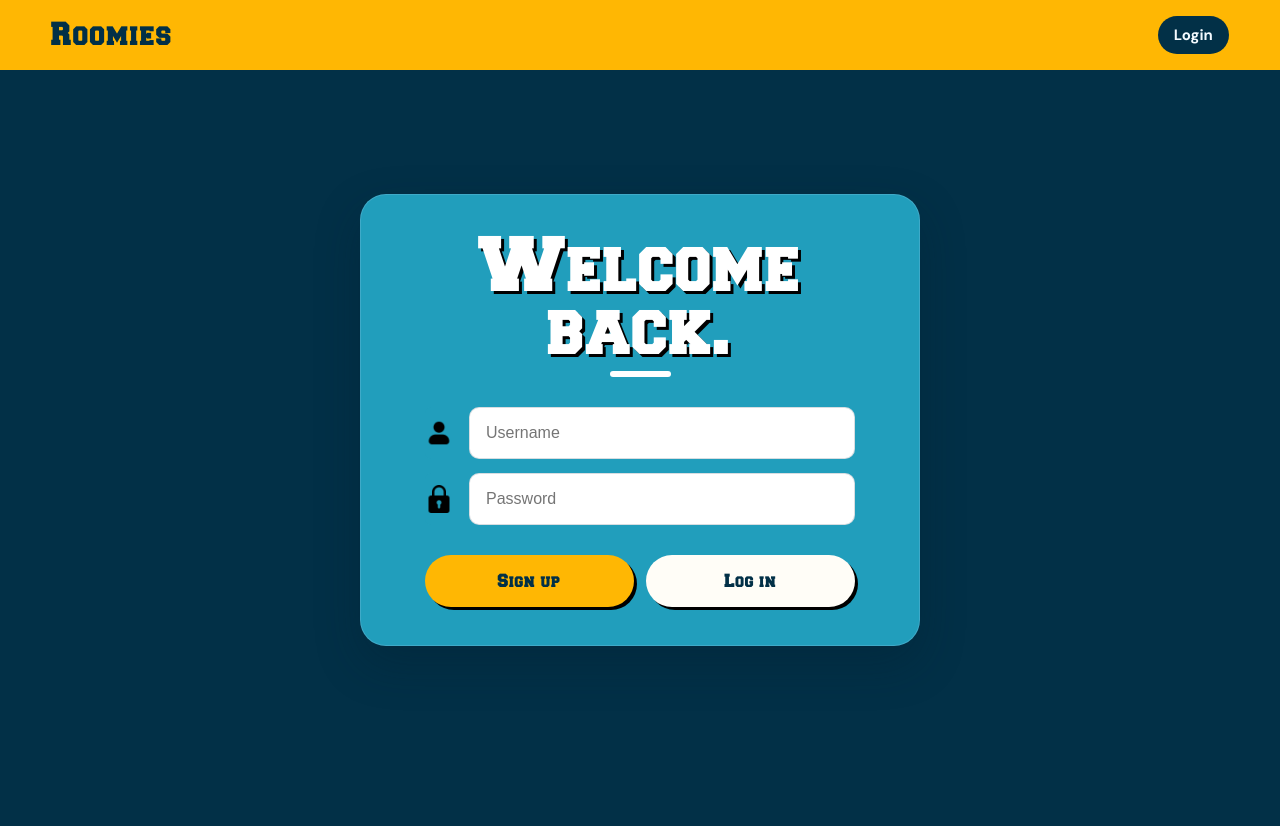
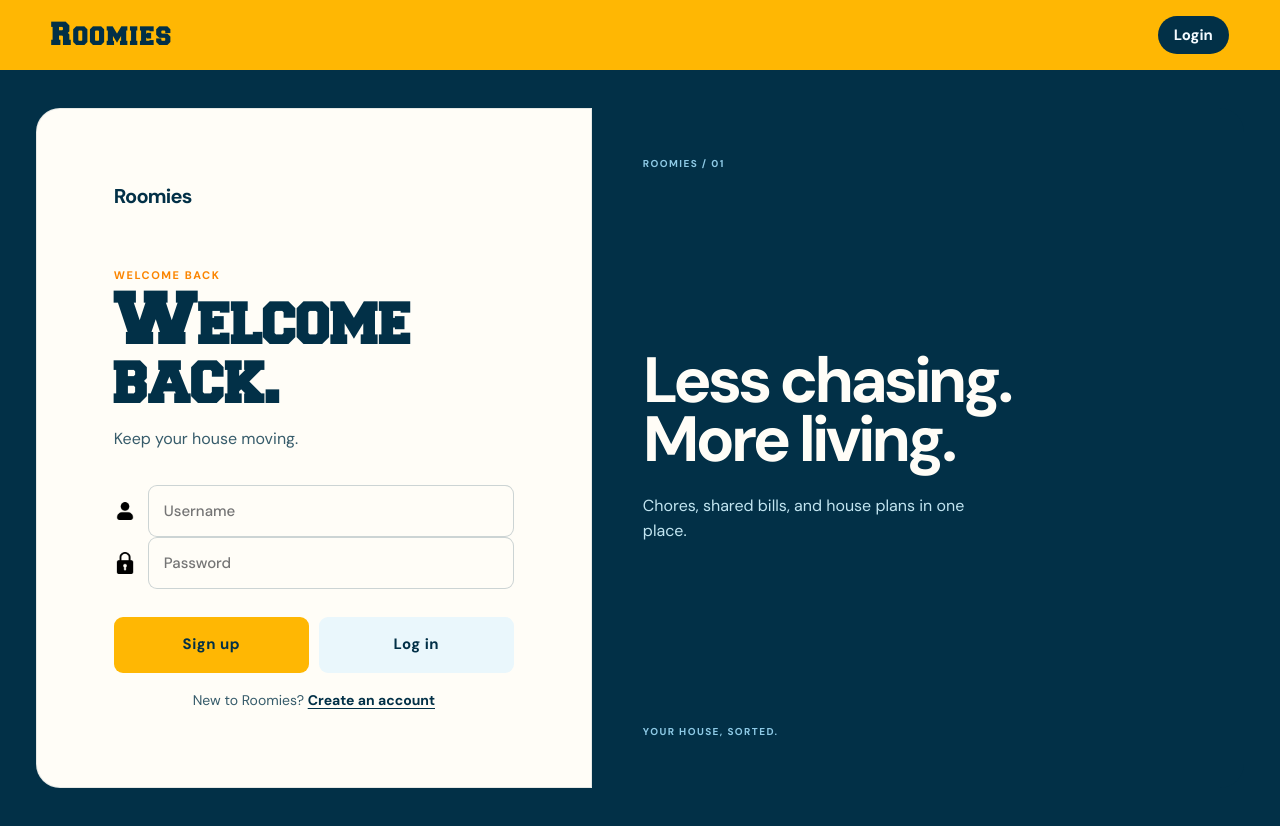
Before and after one commit to guzmanthegreat/student-housing-app, a React (Vite) app in the folder frontend/: page /login in a window 1280 px wide. Shown: the top 826 px of the page. Built offline with nearby package versions, Linux system fonts and the light colour scheme; no server answers.

Commit message:
Refresh auth screens with focused split layout

```diff
--- a/frontend/src/pages/Login.css
+++ b/frontend/src/pages/Login.css
@@ -1,190 +1,241 @@
-.gil-auth .container {
-  display: flex;
-  flex-direction: column;
-  margin: auto;
-  margin-top: 20px;
-  background: var(--surface);
-  padding-bottom: 30px;
-  height: 710px;
-  border-radius: 100px;
-  box-shadow: 10px 10px var(--ink);
-  width: 900px;
-}
-
-.gil-auth .header {
-  display: flex;
-  flex-direction: column;
-  align-items: center;
-  gap: 9px;
-  width: 100%;
-  margin-top: 50px;
-}
-
-.gil-auth .text {
-  margin-top: 30px;
-  color: #ffffff;
-  font-size: 65px;
-  font-weight: 1000;
-  font-family: 'Freshman', serif;
-  text-shadow: 3px 3px #000;
-  text-align: center;
-}
-
-.gil-auth .underline {
-  width: 61px;
-  height: 6px;
-  background: #ffffff;
-  border-radius: 9px;
-}
-
-.gil-auth .inputs {
-  margin-top: 35px;
-  display: flex;
-  flex-direction: column;
-  gap: 25px;
-}
-
-.gil-auth .input {
-  display: flex;
-  align-items: center;
-  margin: auto;
-  width: 480px;
-  height: 80px;
-  background: var(--surface);
-  border-radius: 6px;
-  font-family: 'Freshman', serif;
-}
-
-.gil-auth .input img {
-  margin: 0 30px;
-  height: 40px;
-}
-
-.gil-auth .input input {
-  height: 50px;
-  width: 400px;
-  background: #ffffff;
-  border: none;
-  padding-left: 25px;
-  outline: none;
-  color: #000;
-  font-size: 21px;
-  font-weight: 1000;
-  border-radius: 10px;
-  box-shadow: 3px 3px #000;
-}
-
-.gil-auth .forgot-password {
-  padding-left: 62px;
-  margin-top: 35px;
-  color: #000;
-  font-size: 21px;
-  font-weight: 1000;
-  font-family: 'Freshman', serif;
-  margin-left: 150px;
-}
-
-.gil-auth .forgot-password span {
-  color: #ffffff;
-  cursor: pointer;
-  text-decoration: underline;
-}
-
-.gil-auth .submit-container {
-  display: flex;
-  gap: 80px;
-  margin: 60px auto;
-  margin-left: 200px;
-}
-
-.gil-auth .submit {
-  display: flex;
-  justify-content: center;
-  align-items: center;
-  width: 220px;
-  height: 59px;
-  color: var(--ink);
-  font-weight: 1000;
-  background: var(--primary);
-  border-radius: 50px;
-  font-size: 19px;
-  cursor: pointer;
-  font-family: 'Freshman', serif;
-  box-shadow: 3px 3px #000;
-}
-
-.gil-auth .submit.gray {
-  background: var(--paper);
-  color: var(--ink);
-}
-
-.login-error {
-  margin-top:-8px;
-  color: #ffffff;
-  font-size: 1.6rem;
-  padding: 10px 10px;
-  width: 100%;
-  text-align: center;
-  font-family: 'Freshman', serif;
-}
-
-/* Clean responsive auth layout */
-.gil-auth {
+.gil-auth,
+.jp-auth {
   min-height: calc(100dvh - 72px);
   display: grid;
-  place-items: center;
-  padding: 32px 18px 64px;
+  grid-template-columns: minmax(0, 0.92fr) minmax(360px, 1.08fr);
+  gap: 0;
+  padding: clamp(18px, 3vw, 36px);
+  background: var(--surface-deep);
 }
 
 .gil-auth .container,
 .jp-auth .container {
-  width: min(100%, 560px);
-  height: auto;
-  min-height: 0;
+  width: 100%;
+  min-height: 680px;
+  display: flex;
+  flex-direction: column;
+  justify-content: center;
   margin: 0;
-  padding: 42px clamp(20px, 6vw, 64px) 38px;
-  border-radius: var(--radius-lg);
-  background: var(--surface);
-  border: 1px solid rgba(142,202,230,.28);
-  box-shadow: var(--shadow);
+  padding: clamp(28px, 6vw, 92px);
+  border: 1px solid rgba(2, 48, 71, 0.1);
+  border-radius: 24px 0 0 24px;
+  background: var(--paper);
+  box-shadow: none;
+}
+
+.auth-brand {
+  align-self: flex-start;
+  margin-bottom: auto;
+  color: var(--ink);
+  font: 800 20px/1 'DM Sans', sans-serif;
+  letter-spacing: -0.04em;
+  text-decoration: none;
 }
 
 .gil-auth .header,
-.jp-auth .header { margin-top: 0; }
+.jp-auth .header {
+  width: 100%;
+  align-items: flex-start;
+  gap: 0;
+  margin: auto 0 0;
+}
+
+.auth-kicker {
+  margin: 0 0 12px;
+  color: var(--warm);
+  font: 800 11px/1 'DM Sans', sans-serif;
+  letter-spacing: 0.14em;
+  text-transform: uppercase;
+}
+
 .gil-auth .text,
 .jp-auth .text {
-  margin-top: 0;
-  font-size: clamp(42px, 8vw, 66px);
-  line-height: .95;
-  text-wrap: balance;
+  margin: 0;
+  color: var(--ink);
+  font: 800 clamp(42px, 5vw, 72px)/0.92 'Freshman', serif;
+  letter-spacing: -0.035em;
+  text-align: left;
+  text-shadow: none;
 }
+
+.auth-subtitle {
+  margin: 16px 0 0;
+  color: var(--ink-soft);
+  font: 16px/1.5 'DM Sans', sans-serif;
+}
+
 .gil-auth .inputs,
-.jp-auth .inputs { gap: 14px; margin-top: 30px; }
+.jp-auth .inputs {
+  width: 100%;
+  gap: 14px;
+  margin: 34px 0 0;
+}
+
 .gil-auth .input,
-.jp-auth .input { width: 100%; height: auto; gap: 12px; }
+.jp-auth .input {
+  width: 100%;
+  height: auto;
+  display: flex;
+  align-items: center;
+  gap: 10px;
+  margin: 0;
+  padding: 0;
+  background: transparent;
+}
+
 .gil-auth .input img,
-.jp-auth .input img { width: 28px; height: 28px; object-fit: contain; margin: 0 4px 0 0; }
+.jp-auth .input img {
+  width: 22px;
+  height: 22px;
+  margin: 0 2px 0 0;
+  object-fit: contain;
+}
+
 .gil-auth .input input,
 .jp-auth .input input {
   width: 100%;
   height: 52px;
-  padding: 0 16px;
-  font-size: 16px;
-  font-weight: 500;
+  padding: 0 15px;
+  border: 1px solid rgba(2, 48, 71, 0.2);
+  border-radius: 9px;
+  outline: none;
+  background: var(--paper);
+  color: var(--ink);
+  font: 500 15px/1 'DM Sans', sans-serif;
   box-shadow: none;
-  border: 1px solid var(--line);
 }
-.gil-auth .forgot-password { display: none; }
+
+.gil-auth .input input:focus,
+.jp-auth .input input:focus {
+  border-color: var(--surface);
+  box-shadow: 0 0 0 3px rgba(33, 158, 188, 0.15);
+}
+
+.gil-auth .forgot-password {
+  display: none;
+}
+
 .gil-auth .submit-container,
 .jp-auth .submit-container {
   width: 100%;
-  gap: 12px;
-  margin: 30px 0 0;
+  display: flex;
+  gap: 10px;
+  margin: 28px 0 0;
 }
+
 .gil-auth .submit,
-.jp-auth .submit { width: 100%; height: 52px; font-size: 16px; }
-.login-error, .jp-auth .auth-message { font-size: 14px; line-height: 1.4; }
+.jp-auth .submit {
+  width: 100%;
+  min-height: 52px;
+  border: 0;
+  border-radius: 9px;
+  color: var(--ink);
+  background: var(--primary);
+  font: 700 15px/1 'DM Sans', sans-serif;
+  box-shadow: none;
+  cursor: pointer;
+  transition: transform 160ms ease, background-color 160ms ease;
+}
+
+.gil-auth .submit:hover,
+.jp-auth .submit:hover {
+  background: var(--warm);
+  transform: translateY(-2px);
+}
+
+.gil-auth .submit.gray {
+  background: var(--paper-soft);
+  color: var(--ink);
+}
+
+.gil-auth .submit.gray:hover {
+  background: var(--accent);
+}
+
+.auth-switch {
+  margin: 18px 0 0;
+  color: var(--ink-soft);
+  font: 14px/1.4 'DM Sans', sans-serif;
+  text-align: center;
+}
+
+.auth-switch a {
+  color: var(--ink);
+  font-weight: 800;
+  text-decoration: underline;
+  text-underline-offset: 3px;
+}
+
+.login-error,
+.jp-auth .auth-message {
+  margin: 0;
+  padding: 10px 0 0;
+  color: #b42318;
+  font: 600 13px/1.4 'DM Sans', sans-serif;
+}
+
+.auth-panel {
+  min-height: 680px;
+  display: flex;
+  flex-direction: column;
+  justify-content: space-between;
+  padding: clamp(24px, 4vw, 58px);
+  border-radius: 0 24px 24px 0;
+  background: var(--surface-deep);
+  color: var(--paper);
+}
+
+.auth-panel-label,
+.auth-panel-footer {
+  margin: 0;
+  color: var(--accent);
+  font: 700 10px/1 'DM Sans', sans-serif;
+  letter-spacing: 0.14em;
+  text-transform: uppercase;
+}
+
+.auth-panel-kicker {
+  margin: 0;
+  color: var(--paper);
+  font: 700 clamp(42px, 5vw, 76px)/0.92 'DM Sans', sans-serif;
+  letter-spacing: -0.06em;
+}
+
+.auth-panel-copy {
+  max-width: 360px;
+  margin: 24px 0 0;
+  color: var(--text-muted);
+  font: 16px/1.55 'DM Sans', sans-serif;
+}
+
+@media (max-width: 820px) {
+  .gil-auth,
+  .jp-auth {
+    display: block;
+    padding: 0;
+  }
+
+  .gil-auth .container,
+  .jp-auth .container {
+    min-height: calc(100dvh - 72px);
+    border-radius: 0;
+    padding: 30px 22px 42px;
+  }
+
+  .auth-panel {
+    min-height: 360px;
+    border-radius: 0;
+    padding: 32px 22px 38px;
+  }
+
+  .auth-panel-kicker {
+    font-size: clamp(40px, 12vw, 64px);
+  }
+}
 
 @media (max-width: 480px) {
-  .gil-auth .submit-container, .jp-auth .submit-container { flex-direction: column; }
+  .gil-auth .submit-container,
+  .jp-auth .submit-container {
+    flex-direction: column;
+  }
 }
--- a/frontend/src/pages/Login.jsx
+++ b/frontend/src/pages/Login.jsx
@@ -1,5 +1,5 @@
 import React, { useEffect, useState } from "react";
-import { useLocation, useNavigate } from "react-router-dom";
+import { Link, useLocation, useNavigate } from "react-router-dom";
 import "./Login.css";
 
 // Icons
@@ -70,9 +70,11 @@ export default function Login({ session, onLogin }) {
   return (
     <div className="gil-auth">
       <div className="container">
+        <Link className="auth-brand" to="/">Roomies</Link>
         <div className="header">
+          <p className="auth-kicker">Welcome back</p>
           <div className="text">{action}</div>
-          <div className="underline"></div>
+          <p className="auth-subtitle">Keep your house moving.</p>
         </div>
 
         <div className="inputs">
@@ -141,6 +143,15 @@ export default function Login({ session, onLogin }) {
             Log in
           </button>
         </div>
+        <p className="auth-switch">New to Roomies? <Link to="/signup">Create an account</Link></p>
+      </div>
+      <div className="auth-panel">
+        <p className="auth-panel-label">ROOMIES / 01</p>
+        <div>
+          <p className="auth-panel-kicker">Less chasing.<br />More living.</p>
+          <p className="auth-panel-copy">Chores, shared bills, and house plans in one place.</p>
+        </div>
+        <p className="auth-panel-footer">Your house, sorted.</p>
       </div>
     </div>
   );
--- a/frontend/src/pages/Signup.css
+++ b/frontend/src/pages/Signup.css
@@ -1,142 +1,16 @@
-@font-face {
-  font-family: "Freshman";
-  src: url("../assets/Freshman.ttf") format("truetype");
-}
+@import "./Login.css";
 
-@font-face {
-  font-family: "Oregano";
-  src: url("../assets/Oregano-Regular.ttf") format("truetype");
-}
-
-.jp-auth {
-  min-height: 100vh;
-  display: flex;
-  justify-content: center;
-  align-items: center;
-  padding: 40px 0;
-}
-
-.jp-auth .container {
-  display: flex;
-  flex-direction: column;
-  background: var(--surface);
-  padding-bottom: 30px;
-  min-height: 710px;
-  height: auto;
-  border-radius: 100px;
-  box-shadow: 10px 10px var(--ink);
-  width: 900px;
-}
-
-.jp-auth .header {
-  display: flex;
-  flex-direction: column;
-  align-items: center;
-  gap: 9px;
-  width: 100%;
-  margin-top: 0px;
-}
-
-.jp-auth .text {
-  margin-top: 30px;
-  color: #ffffff;
-  font-size: 65px;
-  font-weight: 1000;
-  font-family: 'Freshman', serif;
-  text-shadow: 3px 3px #000;
-  text-align: center;
-}
-
-.jp-auth .underline {
-  width: 61px;
-  height: 6px;
-  background: #ffffff;
-  border-radius: 9px;
-}
-
-.jp-auth .inputs {
-  margin-top: 25px;
-  display: flex;
-  flex-direction: column;
-  gap: 25px;
-}
-
-.jp-auth .input {
-  display: flex;
-  align-items: center;
-  margin: auto;
-  width: 480px;
-  height: 80px;
-  background: var(--surface);
-  border-radius: 6px;
-  font-family: 'Freshman', serif;
-}
-
-.jp-auth .input img {
-  margin: 0 30px;
-  height: 40px;
-}
-
-.jp-auth .input input {
-  height: 50px;
-  width: 400px;
-  background: #ffffff;
-  border: none;
-  padding-left: 25px;
-  outline: none;
-  color: #000;
-  font-size: 21px;
-  font-weight: 1000;
-  border-radius: 10px;
-  box-shadow: 3px 3px #000;
-}
-
-.jp-auth .forgot-password {
-  display: none;
-}
-
-.jp-auth .submit-container {
-  display: flex;
-  gap: 80px;
-  margin: 40px auto;
+.signup-helper {
+  max-width: 420px;
+  margin: 18px 0 0;
+  color: var(--ink-soft);
+  font: 13px/1.5 'DM Sans', sans-serif;
 }
 
 .jp-auth .submit {
-  display: flex;
-  justify-content: center;
-  align-items: center;
-  width: 220px;
-  height: 59px;
-  color: var(--ink);
-  font-weight: 1000;
-  background: var(--primary);
-  border-radius: 50px;
-  font-size: 19px;
-  cursor: pointer;
-  font-family: 'Freshman', serif;
-  box-shadow: 3px 3px #000;
+  background: var(--warm);
 }
 
-.jp-auth .submit.gray {
-  background: var(--paper);
-  color: var(--ink);
+.jp-auth .submit:hover {
+  background: var(--primary);
 }
-
-
-
-.jp-auth .auth-message {
-  text-align: center;
-  margin-top: 5px;
-  font-size: 1.5rem;
-  padding: 6px 10px;
-  font-family: 'Freshman', serif;
-  color: white;
-}
-
-.signup-helper { margin: 24px auto 0; max-width: 330px; color: var(--text-muted); text-align: center; font: 14px/1.5 'DM Sans', sans-serif; }
-.jp-auth .submit { border: 0; }
-
-.jp-auth {
-  min-height: calc(100dvh - 72px);
-  padding: 32px 18px 64px;
-}
--- a/frontend/src/pages/Signup.jsx
+++ b/frontend/src/pages/Signup.jsx
@@ -79,9 +79,11 @@ export default function Signup({ session, onLogin }) {
   return (
     <div className="jp-auth">
       <div className="container">
+        <a className="auth-brand" href="/">Roomies</a>
         <div className="header">
+          <p className="auth-kicker">Get started</p>
           <div className="text">{action}</div>
-          <div className="underline"></div>
+          <p className="auth-subtitle">Set up your shared home in a minute.</p>
         </div>
 
         <div className="inputs">
@@ -144,6 +146,15 @@ export default function Signup({ session, onLogin }) {
             Join
           </button>
         </div>
+        <p className="auth-switch">Already have an account? <a href="/login">Log in</a></p>
+      </div>
+      <div className="auth-panel">
+        <p className="auth-panel-label">ROOMIES / 01</p>
+        <div>
+          <p className="auth-panel-kicker">A better house<br />starts here.</p>
+          <p className="auth-panel-copy">Invite your roommates, split the work, and keep the peace.</p>
+        </div>
+        <p className="auth-panel-footer">Your house, sorted.</p>
       </div>
     </div>
   );
```
